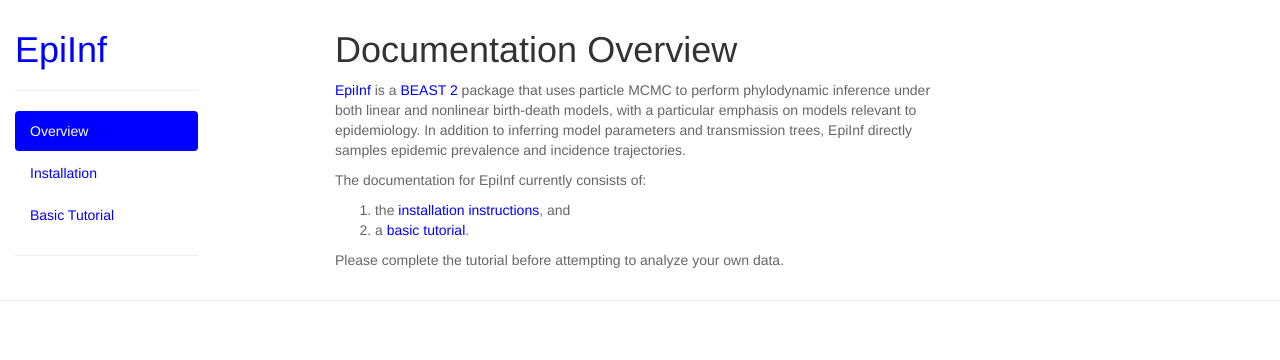
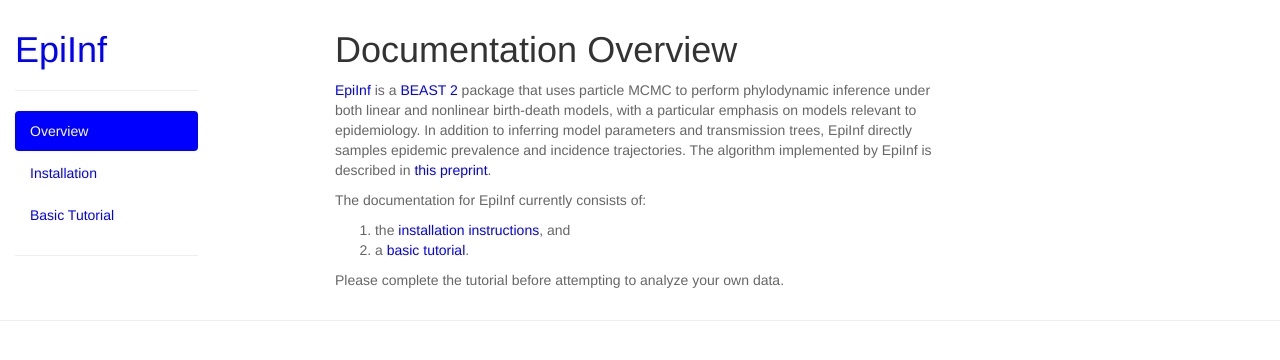
Before and after one commit to tgvaughan/EpiInf, a Jekyll site: the page built from _doc/index.md, in a window 1280 px wide. Shown: the top 360 px of the page. Built offline with Jekyll 4.4.1, drawn with Linux system fonts in a browser that asks for light colours.

Commit message:
Added missing references to preprint.

```diff
--- a/_doc/index.md
+++ b/_doc/index.md
@@ -10,6 +10,7 @@
 package that uses particle MCMC to perform phylodynamic inference under both
 linear and nonlinear birth-death models, with a particular emphasis on models relevant to epidemiology.  In addition to inferring model parameters and transmission trees, EpiInf
 directly samples epidemic prevalence and incidence trajectories.
+The algorithm implemented by EpiInf is described in <a href="https://www.biorxiv.org/content/early/2018/11/19/142570">this preprint</a>.
 
 The documentation for EpiInf currently consists of:
 
--- a/index.html
+++ b/index.html
@@ -43,6 +43,7 @@
       <h2>Documentation</h2>
 
       <p>The documentation for EpiInf can be found <a href="doc/">here</a>.
+        The algorithm implemented by EpiInf is described in <a href="https://www.biorxiv.org/content/early/2018/11/19/142570">this preprint</a>.</p>
 
         <h1>
           <a id="license" class="anchor" href="#license" aria-hidden="true"><span class="octicon octicon-link"></span></a>License</h1>
```
